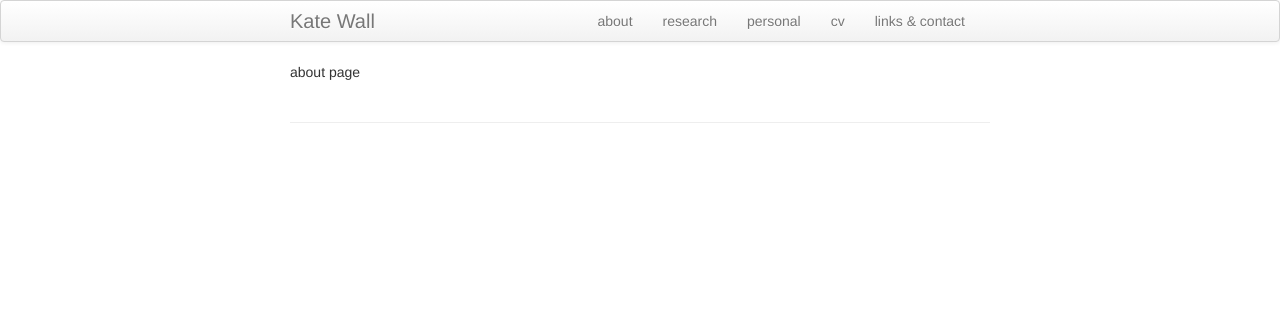
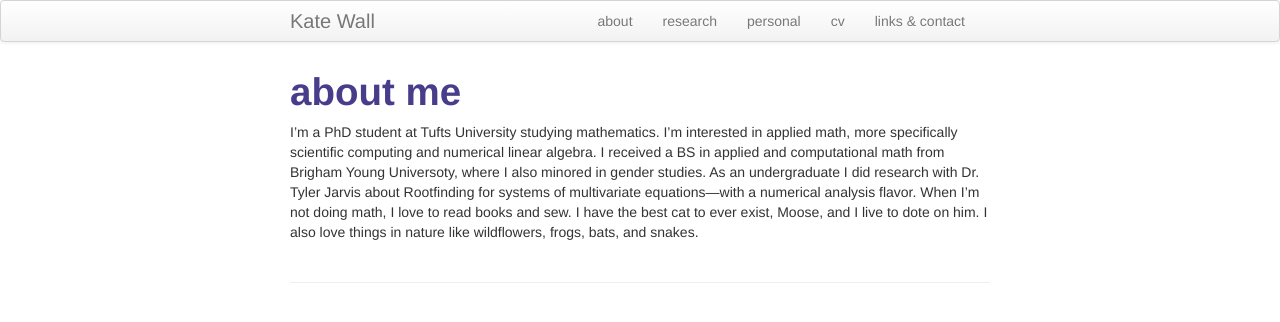
Before and after one commit to katejeanw/katejeanw.github.io, a Jekyll site: the page built from publpics/about.md, in a window 1280 px wide. Shown: the top 322 px of the page. Built offline with Jekyll 4.4.1, drawn with Linux system fonts in a browser that asks for light colours.

Commit message:
wrote bio

```diff
--- a/publpics/about.html
+++ /dev/null
@@ -1,6 +0,0 @@
----
-layout: frontpage
-title: Broman et al. (2015) Fig 7
----
-
-about page
--- /dev/null
+++ b/publpics/about.md
@@ -0,0 +1,7 @@
+---
+layout: frontpage
+title: about page
+---
+# about me
+
+I'm a PhD student at Tufts University studying mathematics. I'm interested in applied math, more specifically scientific computing and numerical linear algebra. I received a BS in applied and computational math from Brigham Young Universoty, where I also minored in gender studies. As an undergraduate I did research with Dr. Tyler Jarvis about Rootfinding for systems of multivariate equations—with a numerical analysis flavor. When I'm not doing math, I love to read books and sew. I have the best cat to ever exist, Moose, and I live to dote on him. I also love things in nature like wildflowers, frogs, bats, and snakes.
```
Also changed, not shown: 404.md (+1 -1 lines).
